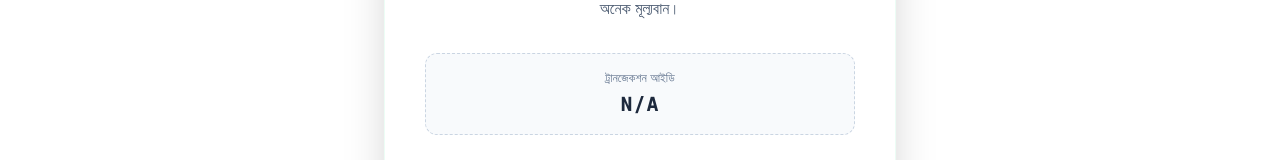
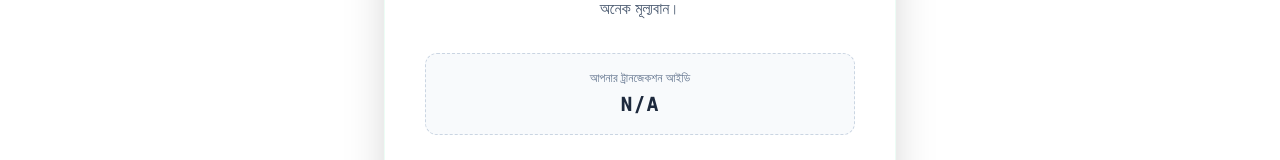
Before and after one commit to basir5101/fund-collection, a Next.js app: page /succes in a window 1280 px wide. Shown: the part 289-449 px from the top of the page. Built offline with nearby package versions, Linux system fonts and the light colour scheme.

Commit message:
form submission success page updated

```diff
--- a/src/app/succes/page.jsx
+++ b/src/app/succes/page.jsx
@@ -1,6 +1,7 @@
 "use client";
 import { motion } from "framer-motion";
 import { CheckCircle, Home, Share2 } from "lucide-react";
+import Link from "next/link";
 import { useSearchParams } from "next/navigation";
 import { Suspense } from "react";
 
@@ -29,7 +30,7 @@ const SuccessContent = () => {
         </p>
 
         <div className="bg-slate-50 p-4 rounded-xl mb-8 border border-dashed border-slate-300">
-          <p className="text-xs text-slate-500 mb-1">ট্রানজেকশন আইডি</p>
+          <p className="text-xs text-slate-500 mb-1">আপনার ট্রানজেকশন আইডি</p>
           <p className="font-mono font-bold text-xl text-slate-800 tracking-wider">
             {transactionId}
           </p>
@@ -55,12 +56,18 @@ const SuccessContent = () => {
             <Share2 size={20} /> প্রচারণা শেয়ার করুন
           </button>
 
-          <button
+          {/* <button
             onClick={onHome}
             className="w-full border-2 border-slate-200 text-slate-600 font-bold py-4 rounded-xl flex items-center justify-center gap-2 hover:bg-slate-50 transition"
           >
             <Home size={20} /> হোম পেজে ফিরে যান
-          </button>
+            </button> */}
+          <Link
+            href="/"
+            className="w-full border-2 border-slate-200 text-slate-600 font-bold py-4 rounded-xl flex items-center justify-center gap-2 hover:bg-slate-50 transition"
+          >
+            <Home size={20} /> হোম পেজে ফিরে যান
+          </Link>
         </div>
       </motion.div>
     </div>
```
